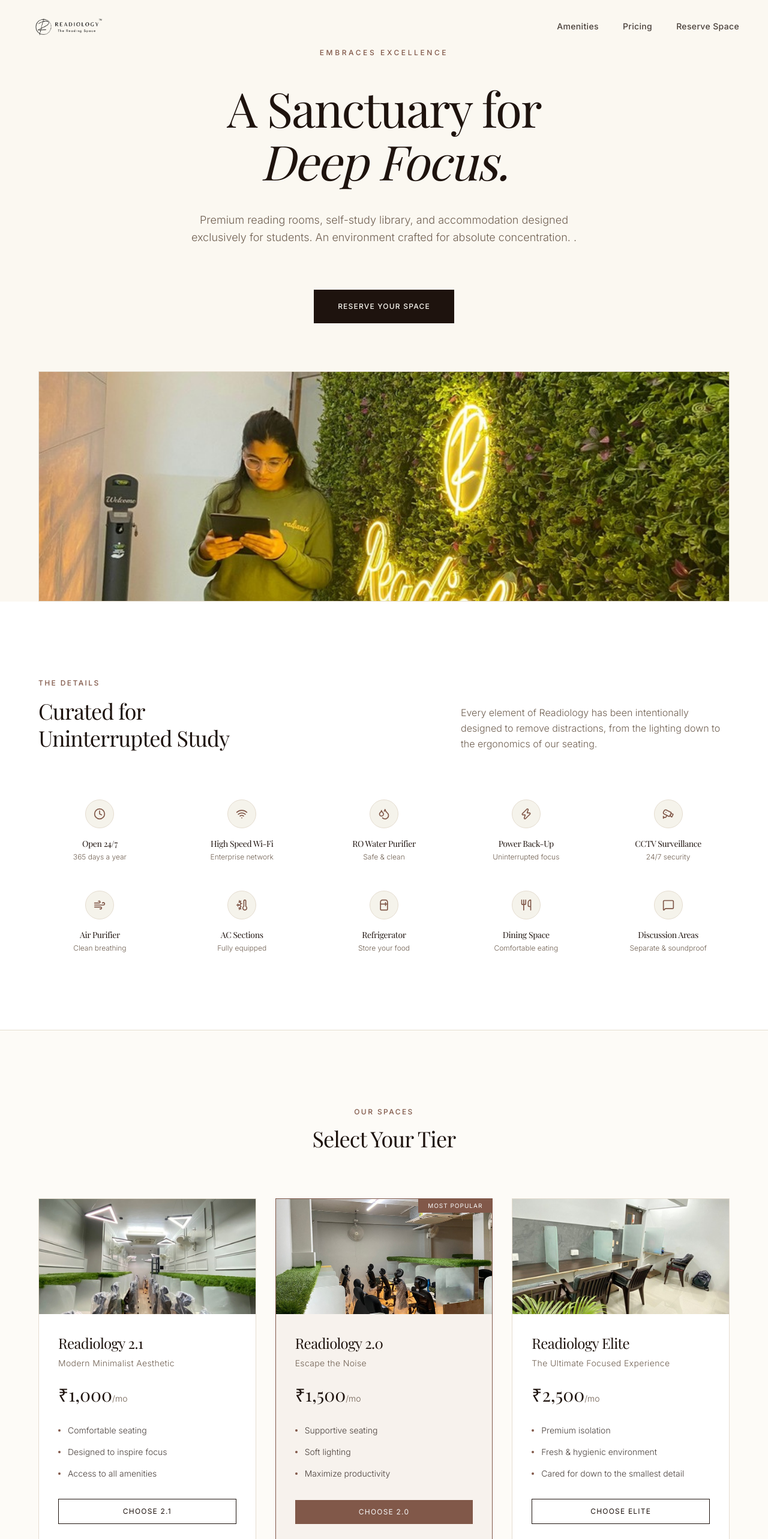
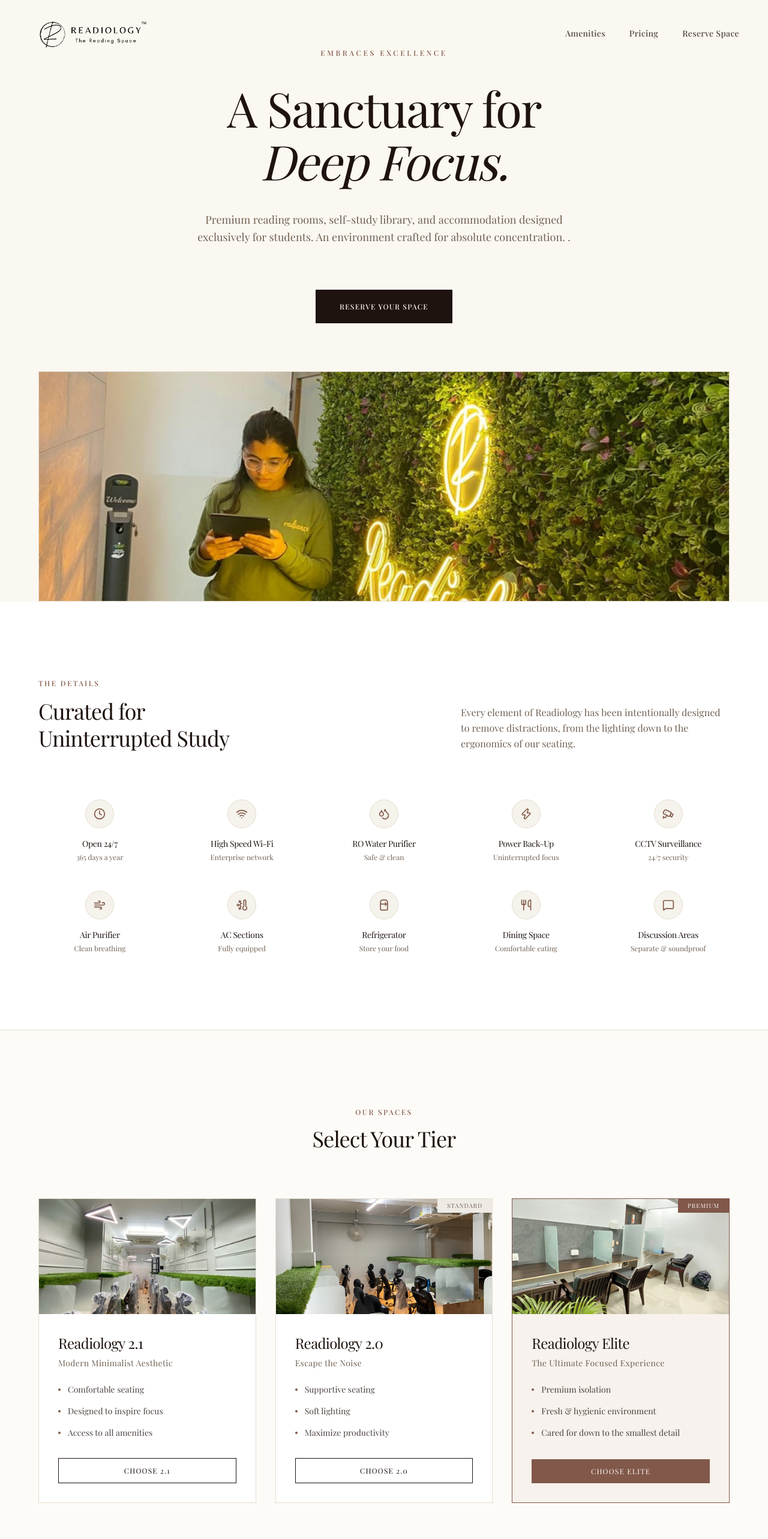
Before and after one commit to nimishtijare01/readiology-interior, a Next.js app: page / in a window 1280 px wide. Shown: the top 2566 px of the page at 60% size. Built offline with nearby package versions, Linux system fonts and the light colour scheme; a web font is replaced by a local one.

Commit message:
fix: reorder tiers remove pricing add live map increase logo global font playfair

```diff
--- a/src/app/admin/layout.tsx
+++ b/src/app/admin/layout.tsx
@@ -13,11 +13,14 @@
   const [authorized, setAuthorized] = useState(false);
 
   useEffect(() => {
-    const isLogged = localStorage.getItem("admin_session") === "true";
-    if (!isLogged) {
+    // Check if the auth cookie exists
+    const isAuthenticated = document.cookie.includes("admin_session=true");
+
+    if (!isAuthenticated) {
       router.push("/admin/login");
     } else {
-      setAuthorized(true);
+      const timer = setTimeout(() => setAuthorized(true), 0);
+      return () => clearTimeout(timer);
     }
   }, [router]);
 
--- a/src/app/layout.tsx
+++ b/src/app/layout.tsx
@@ -27,13 +27,13 @@
   return (
     <html
       lang="en"
-      className={`${inter.variable} ${playfair.variable} h-full antialiased`}
+      className={`${playfair.variable} ${playfair.variable} h-full antialiased`}
     >
-      <body className="min-h-full flex flex-col font-sans selection:bg-primary/20 selection:text-primary">
+      <body className="min-h-full flex flex-col font-serif selection:bg-primary/20 selection:text-primary">
         <SeatProvider>
           <header className="w-full py-6 px-6 md:px-12 flex items-center justify-between bg-transparent absolute top-0 z-50">
             <div className="flex items-center">
-              <img src="/images/logo_transparent.png" alt="Readiology Logo" className="h-10 w-auto object-contain" />
+              <img src="/images/logo_transparent.png" alt="Readiology Logo" className="h-16 w-auto object-contain" />
             </div>
             <nav className="hidden md:flex items-center gap-10 text-sm font-medium tracking-wide">
               <a
--- a/src/app/page.tsx
+++ b/src/app/page.tsx
@@ -158,9 +158,6 @@
                     Modern Minimalist Aesthetic
                   </div>
                 </div>
-                <div className="text-3xl font-serif mb-8">
-                  ₹1,000<span className="text-sm font-sans font-light text-muted-foreground">/mo</span>
-                </div>
                 <ul className="space-y-4 mb-8 flex-1">
                   <li className="text-sm font-light text-foreground/80 flex items-center gap-3">
                     <div className="w-1 h-1 bg-primary rounded-full" /> Comfortable seating
@@ -182,9 +179,9 @@
             </div>
 
             {/* Readiology 2.0 */}
-            <div className="flex flex-col border border-primary bg-primary/5 hover:shadow-xl transition-shadow duration-500 relative overflow-hidden">
-              <div className="absolute top-0 right-0 bg-primary text-primary-foreground px-4 py-1 text-[10px] tracking-widest uppercase z-10">
-                Most Popular
+            <div className="flex flex-col border border-border bg-white hover:shadow-xl transition-shadow duration-500 relative overflow-hidden">
+              <div className="absolute top-0 right-0 bg-muted text-muted-foreground px-4 py-1 text-[10px] tracking-widest uppercase z-10">
+                Standard
               </div>
               <div className="h-48 overflow-hidden">
                 <img src="/images/brochure_p4_img1.jpeg" alt="Readiology 2.0" className="w-full h-full object-cover" />
@@ -195,9 +192,6 @@
                   <div className="text-sm text-muted-foreground font-light tracking-wide">
                     Escape the Noise
                   </div>
-                </div>
-                <div className="text-3xl font-serif mb-8">
-                  ₹1,500<span className="text-sm font-sans font-light text-muted-foreground">/mo</span>
                 </div>
                 <ul className="space-y-4 mb-8 flex-1">
                   <li className="text-sm font-light text-foreground/80 flex items-center gap-3">
@@ -212,7 +206,7 @@
                 </ul>
                 <a
                   href="#seat-matrix"
-                  className="w-full text-center bg-primary text-primary-foreground py-3 text-xs tracking-widest uppercase hover:bg-primary/90 transition-colors"
+                  className="w-full text-center border border-foreground py-3 text-xs tracking-widest uppercase hover:bg-foreground hover:text-background transition-colors"
                 >
                   Choose 2.0
                 </a>
@@ -220,7 +214,10 @@
             </div>
 
             {/* Readiology Elite */}
-            <div className="flex flex-col border border-border bg-white hover:shadow-xl transition-shadow duration-500 overflow-hidden">
+            <div className="flex flex-col border border-primary bg-primary/5 hover:shadow-xl transition-shadow duration-500 relative overflow-hidden">
+              <div className="absolute top-0 right-0 bg-primary text-primary-foreground px-4 py-1 text-[10px] tracking-widest uppercase z-10">
+                Premium
+              </div>
               <div className="h-48 overflow-hidden">
                 <img src="/images/brochure_p5_img1.jpeg" alt="Readiology Elite" className="w-full h-full object-cover" />
               </div>
@@ -230,9 +227,6 @@
                   <div className="text-sm text-muted-foreground font-light tracking-wide">
                     The Ultimate Focused Experience
                   </div>
-                </div>
-                <div className="text-3xl font-serif mb-8">
-                  ₹2,500<span className="text-sm font-sans font-light text-muted-foreground">/mo</span>
                 </div>
                 <ul className="space-y-4 mb-8 flex-1">
                   <li className="text-sm font-light text-foreground/80 flex items-center gap-3">
@@ -247,7 +241,7 @@
                 </ul>
                 <a
                   href="#seat-matrix"
-                  className="w-full text-center border border-foreground py-3 text-xs tracking-widest uppercase hover:bg-foreground hover:text-background transition-colors"
+                  className="w-full text-center bg-primary text-primary-foreground py-3 text-xs tracking-widest uppercase hover:bg-primary/90 transition-colors"
                 >
                   Choose Elite
                 </a>
@@ -295,12 +289,20 @@
           <div className="text-center mb-16">
             <h2 className="text-4xl font-serif text-foreground mb-4">Location & Connectivity</h2>
             <p className="text-muted-foreground font-light">Everything you need is just around the corner - from daily essentials to seamless transport connectivity.</p>
-            <p className="text-muted-foreground font-light italic">"Live where life happens."</p>
+            <p className="text-muted-foreground font-light italic">&quot;Live where life happens.&quot;</p>
           </div>
 
           <div className="grid grid-cols-1 md:grid-cols-2 gap-16 items-start">
-            <div className="border p-2 bg-muted/20 rounded-xl overflow-hidden">
-              <img src="/images/brochure_p9_img2.png" alt="Map to Readiology" className="w-full h-auto object-contain mix-blend-multiply" />
+            <div className="border p-2 bg-muted/20 rounded-xl overflow-hidden w-full h-[400px]">
+              <iframe
+                src="https://www.google.com/maps?q=Readiology+The+Reading+Space,+Nagpur&output=embed"
+                width="100%"
+                height="100%"
+                style={{ border: 0 }}
+                allowFullScreen={false}
+                loading="lazy"
+                referrerPolicy="no-referrer-when-downgrade"
+              />
             </div>
 
             <div className="space-y-12">
@@ -353,12 +355,12 @@
               <img
                 src="/images/logo_transparent.png"
                 alt="Readiology Logo"
-                className="h-12 w-auto object-contain brightness-0 invert"
+                className="h-20 w-auto object-contain brightness-0 invert"
               />
             </div>
             <p className="text-background/60 font-light text-sm max-w-xs leading-relaxed mb-6">
               Embraces Excellence. Library | Accommodation | Cafeteria<br />
-              By Ganvir's Hub
+              By Ganvir&apos;s Hub
             </p>
             <div className="text-background/80 font-light text-sm space-y-2">
               <p>+91 91588 59594</p>
```
